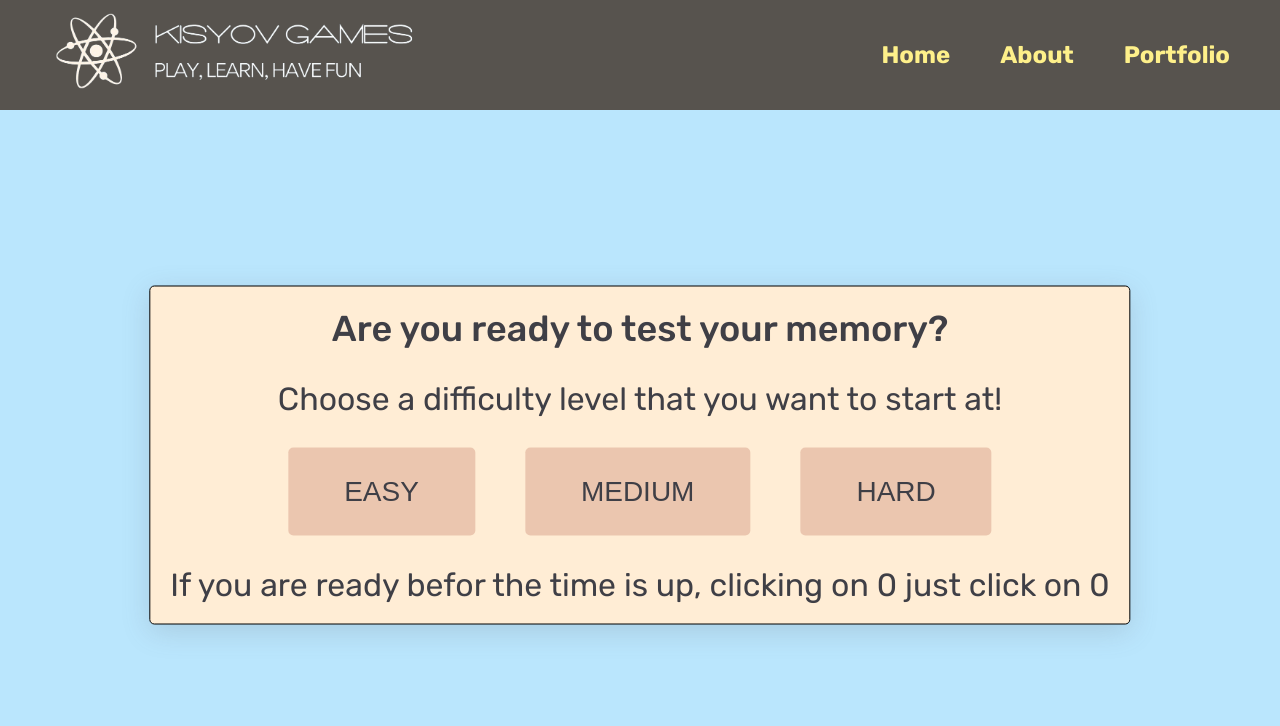
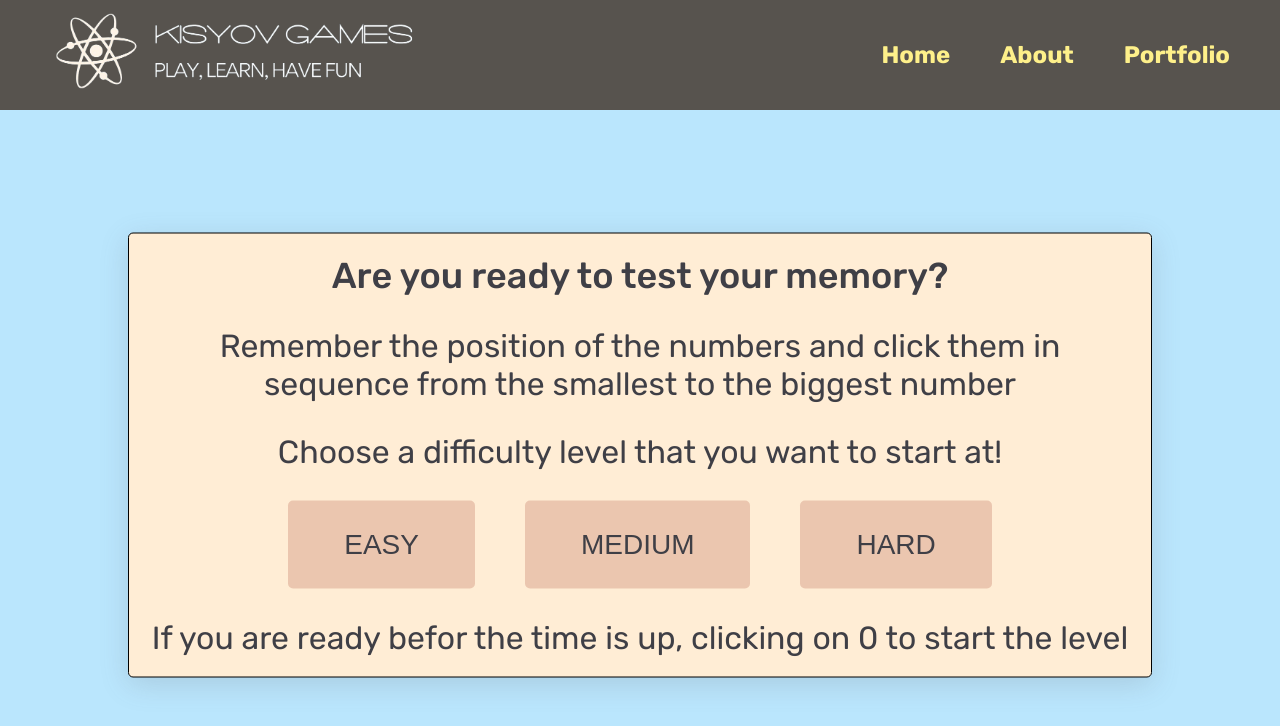
Before and after one commit to Kisyov92/Kisyov-Games, a React (Vite) app: page /monkey-numbers in a window 1280 px wide. Shown: the top 726 px of the page. Built offline with nearby package versions, Linux system fonts and the light colour scheme.

Commit message:
Changing some text and removing logs

```diff
--- a/src/games/blank-stories/StartModal.jsx
+++ b/src/games/blank-stories/StartModal.jsx
@@ -5,8 +5,8 @@ function StartModal({ onFetchStory }) {
   return (
     <Modal>
       <h2>Blank stories</h2>
-      <p>Wright your on story with just a few words</p>
-      <p>Press start to fill the missing words</p>
+      <p>Write your on story with just a few words</p>
+      <p>Press start to filling the missing words</p>
       <p>Be creative</p>
       <button onClick={onFetchStory}>Start</button>
       <p>
--- a/src/games/blank-stories/Story.jsx
+++ b/src/games/blank-stories/Story.jsx
@@ -13,7 +13,6 @@ function createStory(textArr, wordsArr) {
 
 function Story({ story, playerWords, onNewStory }) {
   const text = createStory(story.text, playerWords);
-  console.log(text);
   return (
     <div className={classes.story}>
       <h2>{story.title}</h2>
--- a/src/games/darts/Target.jsx
+++ b/src/games/darts/Target.jsx
@@ -12,7 +12,6 @@ function Target({ onTargetClick, difficulty }) {
   const left = randomPercent();
 
   const [size, setSize] = useState(200);
-  console.log(difficulty);
 
   function handleHit(e) {
     onTargetClick(+e.target.id);
--- a/src/games/hangman/GameModal.jsx
+++ b/src/games/hangman/GameModal.jsx
@@ -93,7 +93,6 @@ function GameModal({ oponentWord, onNewWord }) {
     default:
       hangmanLives = hangmanImg0;
   }
-  console.log(lives);
 
   useEffect(() => {
     if (word) {
@@ -166,8 +165,6 @@ function GameModal({ oponentWord, onNewWord }) {
     setDefinitionCounter((d) => d + 1);
   }
 
-  console.log(definition);
-
   return (
     <>
       <Modal className={classes.mod}>
--- a/src/games/monkey-numbers/StartModal.jsx
+++ b/src/games/monkey-numbers/StartModal.jsx
@@ -7,14 +7,19 @@ function StartModal({ onGameStart }) {
   return (
     <Modal className={classes.modal}>
       <h2>Are you ready to test your memory?</h2>
+      <p>
+        Remember the position of the numbers and click them in sequence from the
+        smallest to the biggest number
+      </p>
       <p>Choose a difficulty level that you want to start at!</p>
+
       <div onClick={(e) => onGameStart(e.target.id)}>
         <button id="easy">EASY</button>
         <button id="medium">MEDIUM</button>
         <button id="hard">HARD</button>
       </div>
       <p>
-        If you are ready befor the time is up, clicking on 0 just click on 0
+        If you are ready befor the time is up, clicking on 0 to start the level
       </p>
     </Modal>
   );
--- a/src/games/simon/StartModal.jsx
+++ b/src/games/simon/StartModal.jsx
@@ -11,7 +11,7 @@ function StartModal({ onSetDifficulty }) {
       <p>
         Easy mode: the whole sequence is shown at the beginning of every level
       </p>
-      <p>Hard mode: only the added part is shown.</p>
+      <p>Hard mode: only the new addition to the sequence is shown.</p>
       <div>
         <button onClick={() => onSetDifficulty("easy")}>Easy</button>
         <button onClick={() => onSetDifficulty("hard")}>Hard</button>
```
